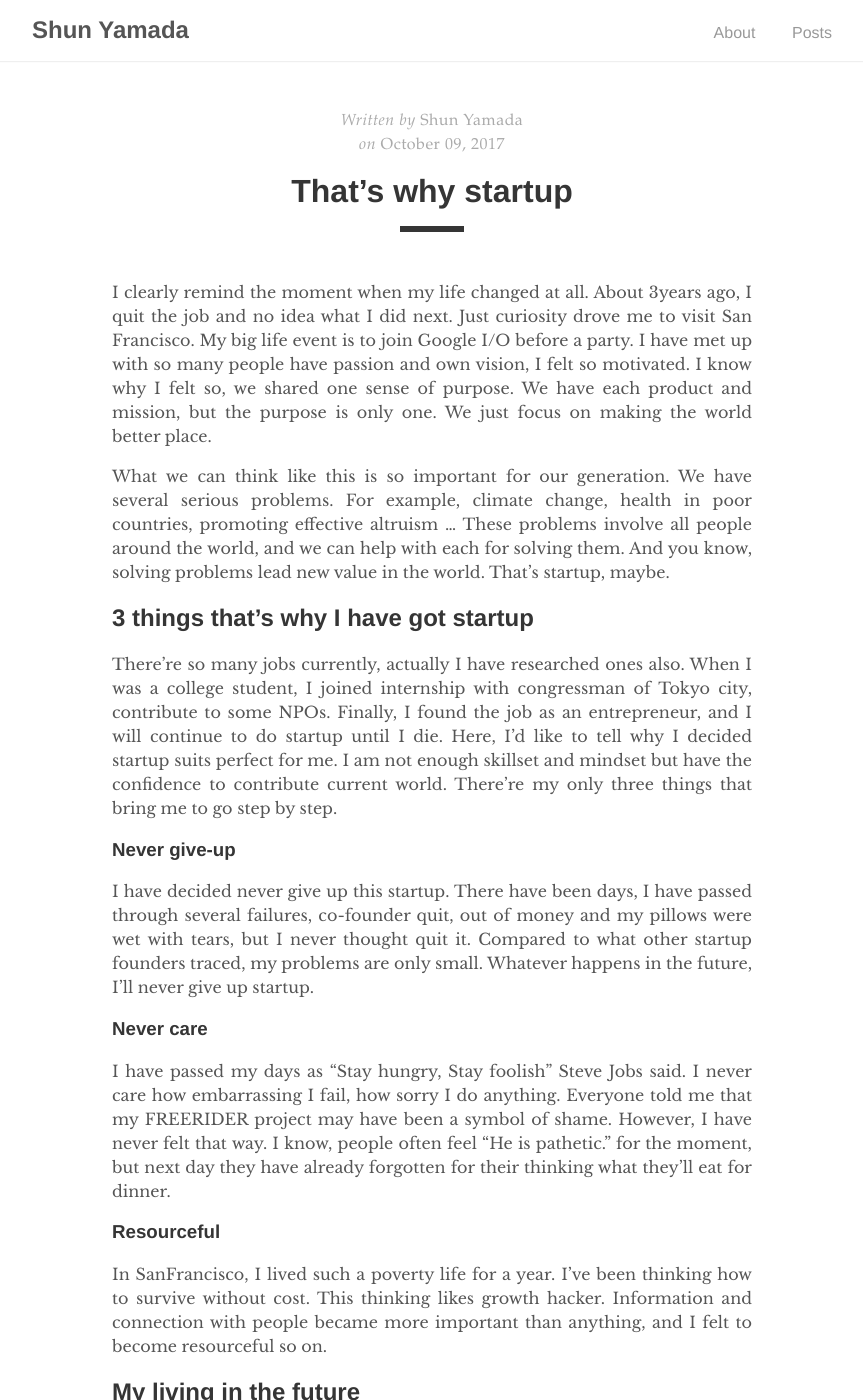
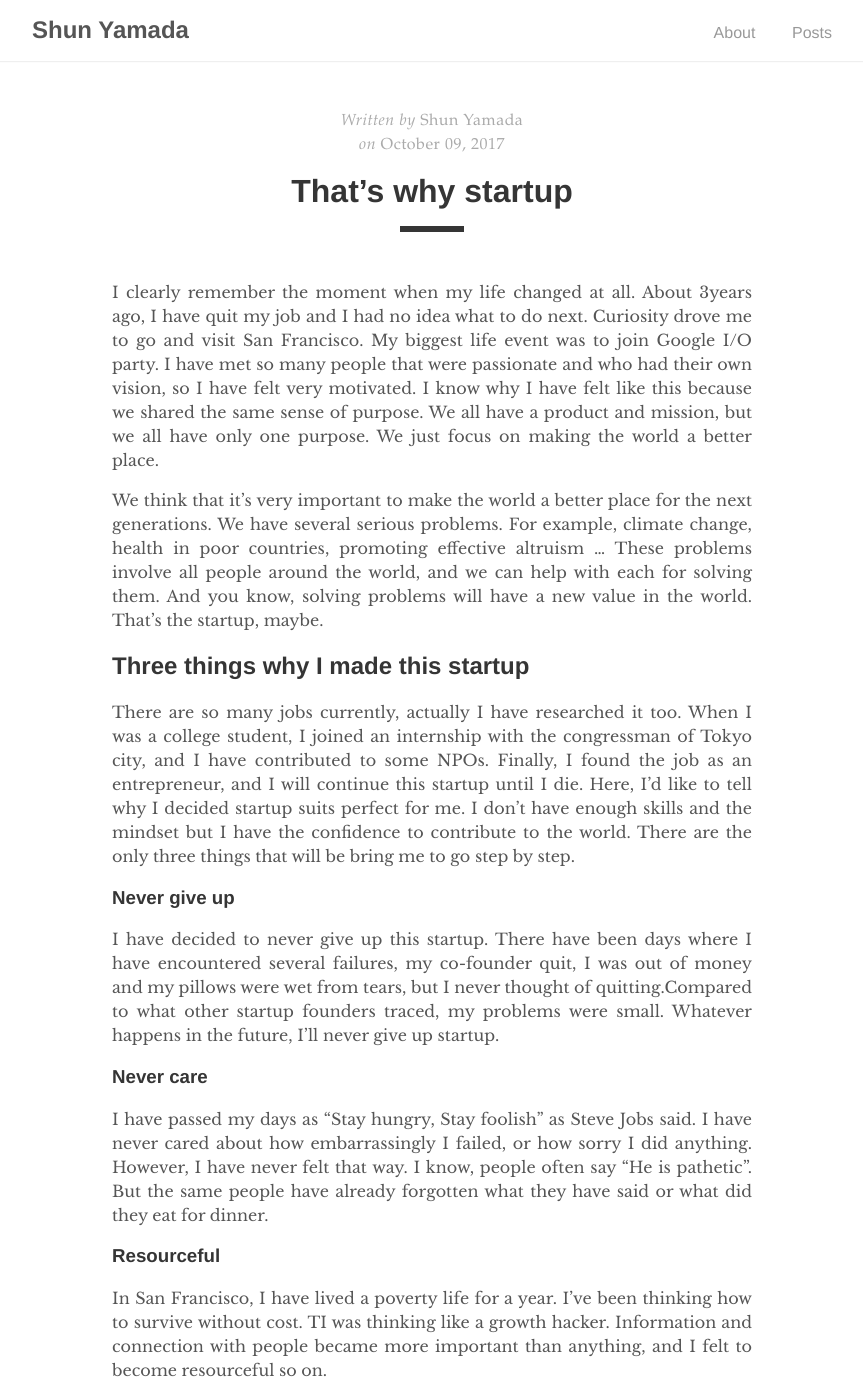
Before and after one commit to shyamady/shunyamada.github.io, a Jekyll site: the page built from _posts/2017-10-09-why-startup.md, in a window 1280 px wide and 1400 px high. Shown: the whole window, without its empty margins (208-1071 px from the left). Built offline with Jekyll 4.4.1, drawn with Linux system fonts in a browser that asks for light colours; some of the changed text lies outside the part shown.

Commit message:
Update thats why startup

```diff
--- a/_posts/2017-10-09-why-startup.md
+++ b/_posts/2017-10-09-why-startup.md
@@ -1,48 +1,52 @@
 ---
 layout: post
-title:  "That’s why startup"
+title: "That’s why startup"
 author: "Shun Yamada"
 ---
 
-I clearly remind the moment when my life changed at all. About 3years ago, I quit the job and no idea what I did next. Just curiosity drove me to visit San Francisco. My big life event is to join Google I/O before a party. I have met up with so many people have passion and own vision, I felt so motivated. I know why I felt so, we shared one sense of purpose. We have each product and mission, but the purpose is only one. We just focus on making the world better place.
+I clearly remember the moment when my life changed at all. About 3years ago, I have quit my job and I had no idea what to do next. Curiosity drove me to go and visit San Francisco. My biggest life event was to join Google I/O party. I have met so many people that were passionate and who had their own vision, so I have felt very motivated. I know why I have felt like this because we shared the same sense of purpose. We all have a product and mission, but we all have only one purpose. We just focus on making the world a better place.
 
-What we can think like this is so important for our generation. We have several serious problems. For example, climate change, health in poor countries, promoting effective altruism … These problems involve all people around the world, and we can help with each for solving them. And you know, solving problems lead new value in the world. That’s startup, maybe.
+We think that it's very important to make the world a better place for the next generations. We have several serious problems. For example, climate change, health in poor countries, promoting effective altruism … These problems involve all people around the world, and we can help with each for solving them. And you know, solving problems will have a new value in the world. That's the startup, maybe.
 
-## 3 things that’s why I have got startup
+## Three things why I made this startup
 
-There’re so many jobs currently, actually I have researched ones also. When I was a college student, I joined internship with congressman of Tokyo city, contribute to some NPOs. Finally, I found the job as an entrepreneur, and I will continue to do startup until I die. Here, I’d like to tell why I decided startup suits perfect for me.
-I am not enough skillset and mindset but have the confidence to contribute current world. There’re my only three things that bring me to go step by step.
+There are so many jobs currently, actually I have researched it too. When I was a college student, I joined an internship with the congressman of Tokyo city, and I have contributed to some NPOs. Finally, I found the job as an entrepreneur, and I will continue this startup until I die. Here, I’d like to tell why I decided startup suits perfect for me.
+I don't have enough skills and the mindset but I have the confidence to contribute to the world. There are the only three things that will be bring me to go step by step.
 
-###  Never give-up
-I have decided never give up this startup. There have been days, I have passed through several failures, co-founder quit, out of money and my pillows were wet with tears, but I never thought quit it. Compared to what other startup founders traced, my problems are only small. Whatever happens in the future, I’ll never give up startup.
+### Never give up
+
+I have decided to never give up this startup. There have been days where I have encountered several failures, my co-founder quit, I was out of money and my pillows were wet from tears, but I never thought of quitting.Compared to what other startup founders traced, my problems were small. Whatever happens in the future, I’ll never give up startup.
 
 ### Never care
-I have passed my days as “Stay hungry, Stay foolish” Steve Jobs said. I never care how embarrassing I fail, how sorry I do anything. Everyone told me that my FREERIDER project may have been a symbol of shame. However, I have never felt that way. I know, people often feel “He is pathetic.” for the moment, but next day they have already forgotten for their thinking what they’ll eat for dinner.
+
+I have passed my days as "Stay hungry, Stay foolish" as Steve Jobs said. I have never cared about how embarrassingly I failed, or how sorry I did anything. However, I have never felt that way. I know, people often say "He is pathetic". But the same people have already forgotten what they have said or what did they eat for dinner.
 
 ### Resourceful
-In SanFrancisco, I lived such a poverty life for a year. I’ve been thinking how to survive without cost. This thinking likes growth hacker. Information and connection with people became more important than anything, and I felt to become resourceful so on.
+
+In San Francisco, I have lived a poverty life for a year. I’ve been thinking how to survive without cost. TI was thinking like a growth hacker. Information and connection with people became more important than anything, and I felt to become resourceful so on.
 
 ## My living in the future
+
 What kind of future do you imagine?
 That is the most important question for every entrepreneur. Here is a quote from [the essay of Paul Graham](http://www.paulgraham.com/startupideas.html).
 
 > Paul Buchheit says that people at the leading edge of a rapidly changing field "live in the future." Combine that with Pirsig and you get:
-Live in the future, then build what's missing.
-That describes the way many if not most of the biggest startups got started. Neither Apple nor Yahoo nor Google nor Facebook were even supposed to be companies at first. They grew out of things their founders built because there seemed a gap in the world.
+> Live in the future, then build what's missing.
+> That describes the way many if not most of the biggest startups got started. Neither Apple nor Yahoo nor Google nor Facebook were even supposed to be companies at first. They grew out of things their founders built because there seemed a gap in the world.
 
-The futures each entrepreneur imagine are different. But we should make missing things from the future you want, you believe.
+The future of every entrepreneur is different. But you shouldn't think about what is missing, you should think about what you believe.
 
-By the way, in my future, automatic technologies will replace what we work currently with tremendous speed. Many jobs are expected to replace machines. In the future, what we should do after we lost jobs. Missing things for the future is the job that only people can do.
+By the way, in my future, automatic technologies will replace what we work currently with tremendous speed. Many jobs are expected to replace machines. In the future, what should we do after we loose our jobs? Missing things for the future is the job that only people can do.
 
 > Tom Friedman is an author and he says there's three types of jobs:
-Jobs with the hand, jobs with the head,
-and jobs with the heart.Technology first typically disrupts jobs with the hand.
-For example,100 years ago almost everyone was a farmer.
-Today there's not a lot of farmers. Machines have automated a lot of farming. Technology then, eventually disrupts jobs of the head.
-But what technology can never do, technology can never disrupt jobs with the heart.
-And hospitality is service with heart.Machines cannot create belonging. Only people can do that.Only a host can do that.
-So while robots are disrupting people all over the world, actually it turns out that you are disrupting robots in all the mass produced hospitality around the world that would otherwise permeate.
+> Jobs with the hand, jobs with the head,
+> and jobs with the heart.Technology first typically disrupts jobs with the hand.
+> For example,100 years ago almost everyone was a farmer.
+> Today there's not a lot of farmers. Machines have automated a lot of farming. Technology then, eventually disrupts jobs of the head.
+> But what technology can never do, technology can never disrupt jobs with the heart.
+> And hospitality is service with heart.Machines cannot create belonging. Only people can do that.Only a host can do that.
+> So while robots are disrupting people all over the world, actually it turns out that you are disrupting robots in all the mass produced hospitality around the world that would otherwise permeate.
 
-I agree [this speech of Brian Chescky](https://www.youtube.com/watch?v=Bor-OyjULnM).
+I agree with [this speech of Brian Chescky](https://www.youtube.com/watch?v=Bor-OyjULnM).
 
 I believe that from now on, I must make the job that only people can do. Firmly believe that we must make such job that everyone can have a sense of purpose against the big change involving millions of people.
```
